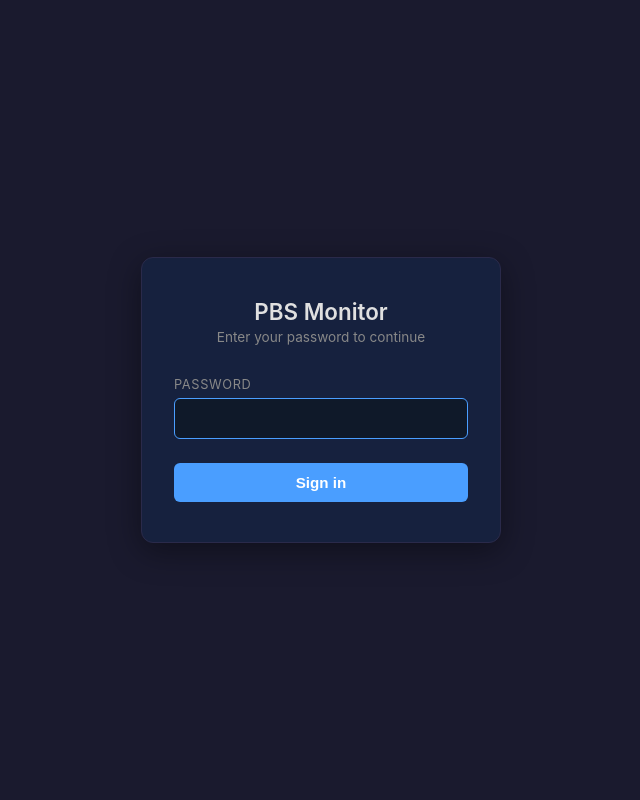
After one commit to maschkef/PBS_monitor, a Flask app: template webui/templates/login.html in a window 1280 px wide. The commit adds this page. Shown: the whole page, without its empty margins (319-959 px from the left). Run offline with Flask 3, Linux system fonts and the light colour scheme; the template is opened without the code that fills it, so the values that code supplies are empty.

Commit message:
feat(auth): implement password-based authentication with session management

```diff
--- a/webui/app.py
+++ b/webui/app.py
@@ -6,12 +6,14 @@ import copy
 import io
 import json
 import os
+import secrets
 import sys
 from datetime import datetime, timezone
+from functools import wraps
 from pathlib import Path
 
 import requests
-from flask import Flask, render_template, jsonify, request
+from flask import Flask, render_template, jsonify, request, session, redirect, url_for
 from dotenv import load_dotenv
 
 PROJECT_ROOT = Path(__file__).resolve().parent.parent
@@ -41,6 +43,95 @@ except ValueError:
     WEBUI_PORT = 5111
 WEBUI_READ_ONLY = os.environ.get("WEBUI_READ_ONLY", "").lower() in ("1", "true", "yes")
 FLASK_DEBUG = os.environ.get("FLASK_DEBUG", "").lower() in ("1", "true", "yes")
+WEBUI_PASSWORD = os.environ.get("WEBUI_PASSWORD", "").strip()
+WEBUI_SECRET_KEY = os.environ.get("WEBUI_SECRET_KEY", "").strip()
+
+
+def _configure_secret_key() -> str:
+    """Return the Flask secret key from environment, or a volatile fallback.
+
+    If WEBUI_PASSWORD is set (auth is active) but WEBUI_SECRET_KEY is not,
+    sessions will not survive a server restart.  A warning is printed so the
+    operator knows to set WEBUI_SECRET_KEY for a stable deployment.
+    """
+    if WEBUI_SECRET_KEY:
+        return WEBUI_SECRET_KEY
+    if WEBUI_PASSWORD:
+        print(
+            "[WARN] WEBUI_PASSWORD is set but WEBUI_SECRET_KEY is not. "
+            "Sessions will be invalidated on every restart. "
+            "Set WEBUI_SECRET_KEY to a random hex string for stable sessions.",
+            file=sys.stderr,
+        )
+    return secrets.token_hex(32)
+
+
+app.secret_key = _configure_secret_key()
+app.config["SESSION_COOKIE_HTTPONLY"] = True
+app.config["SESSION_COOKIE_SAMESITE"] = "Lax"
+
+# Sentinel returned to the browser instead of actual secret values.
+# The frontend must submit this exact string back for the server to recognise
+# that the user did not change the secret (i.e., preserve the stored value).
+_TOKEN_SENTINEL = "***CONFIGURED***"
+
+
+def auth_enabled() -> bool:
+    """Return True when password-based authentication is configured."""
+    return bool(WEBUI_PASSWORD)
+
+
+def _get_or_create_csrf_token() -> str:
+    """Return the per-session CSRF token, creating it if necessary."""
+    if "csrf_token" not in session:
+        session["csrf_token"] = secrets.token_hex(32)
+    return session["csrf_token"]
+
+
+def require_auth(f):
+    """Decorator: redirect to /login (or return 401 for API routes) when auth is enabled."""
+    @wraps(f)
+    def decorated(*args, **kwargs):
+        if not auth_enabled():
+            return f(*args, **kwargs)
+        if not session.get("authenticated"):
+            if request.path.startswith("/api/"):
+                return jsonify({"error": "Authentication required"}), 401
+            return redirect(url_for("login"))
+        return f(*args, **kwargs)
+    return decorated
+
+
+def require_csrf(f):
+    """Decorator: validate X-CSRF-Token header for all state-changing routes.
+
+    Only enforced when auth is enabled (CSRF is only meaningful in a
+    session-authenticated context).
+    """
+    @wraps(f)
+    def decorated(*args, **kwargs):
+        if not auth_enabled():
+            return f(*args, **kwargs)
+        token = request.headers.get("X-CSRF-Token", "")
+        expected = session.get("csrf_token", "")
+        if not token or not secrets.compare_digest(token, expected):
+            return jsonify({"error": "CSRF validation failed"}), 403
+        return f(*args, **kwargs)
+    return decorated
+
+
+def _redact_config(cfg: dict) -> dict:
+    """Return a copy of cfg safe for browser consumption.
+
+    Secrets are replaced with a sentinel so the frontend can distinguish
+    'token is configured' from 'token is empty' without the actual value
+    ever leaving the server.
+    """
+    redacted = dict(cfg)
+    redacted["ntfy_token_set"] = bool(redacted.get("ntfy_token"))
+    if redacted.get("ntfy_token"):
+        redacted["ntfy_token"] = _TOKEN_SENTINEL
+    return redacted
 
 
 def api_get(path, params=None):
@@ -494,12 +585,52 @@ def build_visual_alerting(detail, alerting_config, alerting_state, group_rules,
     }
 
 
+@app.route("/login", methods=["GET", "POST"])
+def login():
+    """Login page — only active when WEBUI_PASSWORD is configured."""
+    if not auth_enabled():
+        return redirect(url_for("index"))
+
+    error = None
+    if request.method == "POST":
+        # Validate the per-form nonce to prevent login-CSRF before checking
+        # the password. Constant-time compare for both checks.
+        form_nonce = request.form.get("_nonce", "")
+        session_nonce = session.get("login_nonce", "")
+        nonce_valid = bool(form_nonce) and bool(session_nonce) and secrets.compare_digest(
+            form_nonce, session_nonce
+        )
+        password_valid = secrets.compare_digest(
+            request.form.get("password", ""), WEBUI_PASSWORD
+        )
+        if nonce_valid and password_valid:
+            session.clear()
+            session["authenticated"] = True
+            session["csrf_token"] = secrets.token_hex(32)
+            return redirect(url_for("index"))
+        error = "Invalid password"
+
+    nonce = secrets.token_hex(16)
+    session["login_nonce"] = nonce
+    return render_template("login.html", error=error, nonce=nonce)
+
+
+@app.route("/logout", methods=["POST"])
+def logout():
+    """Destroy the current session."""
+    session.clear()
+    return redirect(url_for("login") if auth_enabled() else url_for("index"))
+
+
 @app.route("/")
+@require_auth
 def index():
-    return render_template("index.html")
+    csrf_token = _get_or_create_csrf_token() if auth_enabled() else ""
+    return render_template("index.html", csrf_token=csrf_token, auth_enabled=auth_enabled())
 
 
 @app.route("/api/datastores/metrics")
+@require_auth
 def get_datastores_metrics():
     """Fetch frequently-changing datastore data for lightweight auto-refresh.
 
@@ -619,6 +750,7 @@ def get_datastores_metrics():
 
 
 @app.route("/api/datastores")
+@require_auth
 def get_datastores():
     """Fetch all datastores with full details."""
     rescale_range = request.args.get("rescale_range", "90d")
@@ -763,6 +895,8 @@ def get_datastores():
 
 
 @app.route("/api/alerting/group-rule", methods=["POST"])
+@require_auth
+@require_csrf
 def save_group_rule():
     guard = read_only_guard()
     if guard:
@@ -821,6 +955,8 @@ def save_group_rule():
 
 
 @app.route("/api/alerting/ignore-group", methods=["POST"])
+@require_auth
+@require_csrf
 def ignore_group():
     guard = read_only_guard()
     if guard:
@@ -875,6 +1011,8 @@ def ignore_group():
 
 
 @app.route("/api/alerting/unignore-group", methods=["POST"])
+@require_auth
+@require_csrf
 def unignore_group():
     """Remove a backup group from the ignored_groups list in config."""
     guard = read_only_guard()
@@ -911,6 +1049,7 @@ def unignore_group():
 
 
 @app.route("/api/webui/info")
+@require_auth
 def webui_info():
     """Return web UI metadata (read-only flag, paths) for the frontend."""
     # Detect Docker environment
@@ -925,13 +1064,16 @@ def webui_info():
 
 
 @app.route("/api/alerting/config")
+@require_auth
 def get_alerting_config():
-    """Return the current alerting configuration."""
+    """Return the current alerting configuration with secrets redacted."""
     cfg = load_visual_alerting_config()
-    return jsonify({"config": cfg, "read_only": WEBUI_READ_ONLY})
+    return jsonify({"config": _redact_config(cfg), "read_only": WEBUI_READ_ONLY})
 
 
 @app.route("/api/alerting/config", methods=["POST"])
+@require_auth
+@require_csrf
 def save_alerting_config():
     """Persist user-supplied changes to alerting/config.json."""
     guard = read_only_guard()
@@ -944,9 +1086,15 @@ def save_alerting_config():
         with open(ALERTING_CONFIG_PATH) as f:
             raw_config = json.load(f)
 
-    for key in ("ntfy_url", "ntfy_topic", "ntfy_token"):
+    for key in ("ntfy_url", "ntfy_topic"):
         if key in payload:
             raw_config[key] = str(payload[key])
+    # ntfy_token: only update when the user submitted a real value, not the
+    # redaction sentinel. Submitting an empty string clears the stored token.
+    if "ntfy_token" in payload:
+        submitted = str(payload["ntfy_token"])
+        if submitted != _TOKEN_SENTINEL:
+            raw_config["ntfy_token"] = submitted
 
     if "alert_cooldown_minutes" in payload:
         val = alert_monitor.coerce_int(payload["alert_cooldown_minutes"])
@@ -1008,6 +1156,8 @@ def save_alerting_config():
 
 
 @app.route("/api/alerting/test/dry-run", methods=["POST"])
+@require_auth
+@require_csrf
 def alerting_test_dry_run():
     """Simulate a full alerting run and return what would be sent — without sending."""
     alerting_config = load_visual_alerting_config()
@@ -1081,6 +1231,8 @@ def alerting_test_dry_run():
 
 
 @app.route("/api/alerting/test/live", methods=["POST"])
+@require_auth
+@require_csrf
 def alerting_test_live():
     """Run a real alerting check and send notifications via ntfy."""
     guard = read_only_guard()
@@ -1099,6 +1251,8 @@ def alerting_test_live():
 
 
 @app.route("/api/alerting/test/notify", methods=["POST"])
+@require_auth
+@require_csrf
 def alerting_test_notify():
     """Send a single test notification to verify the ntfy configuration."""
     guard = read_only_guard()
@@ -1157,6 +1311,7 @@ def alerting_test_notify():
 
 
 @app.route("/api/alerting/notification-log", methods=["GET"])
+@require_auth
 def get_notification_log():
     """Return the notification history log."""
     try:
@@ -1171,6 +1326,8 @@ def get_notification_log():
 
 
 @app.route("/api/alerting/notification-log", methods=["DELETE"])
+@require_auth
+@require_csrf
 def clear_notification_log():
     """Clear the notification history log."""
     guard = read_only_guard()
@@ -1185,6 +1342,7 @@ def clear_notification_log():
 
 
 @app.route("/api/health")
+@require_auth
 def get_health():
     """Proxy the platform health check."""
     try:
@@ -1195,6 +1353,7 @@ def get_health():
 
 
 @app.route("/api/datastores/<datastore_id>/backups")
+@require_auth
 def get_datastore_backups(datastore_id):
     """Fetch namespace-aware backup browsing data for a single datastore."""
     base_path = f"/monitoring/v1/datastores/{datastore_id}/backups"
@@ -1262,6 +1421,7 @@ def get_datastore_backups(datastore_id):
 
 
 @app.route("/api/platform-stats")
+@require_auth
 def get_platform_stats():
     """Fetch public platform statistics."""
     stats = {}
--- /dev/null
+++ b/webui/templates/login.html
@@ -0,0 +1,139 @@
+<!DOCTYPE html>
+<html lang="en">
+<head>
+  <meta charset="UTF-8"/>
+  <meta name="viewport" content="width=device-width, initial-scale=1.0"/>
+  <title>PBS Monitor — Login</title>
+  <style>
+    *, *::before, *::after { box-sizing: border-box; margin: 0; padding: 0; }
+
+    :root {
+      --bg:           #1a1a2e;
+      --surface:      #16213e;
+      --border:       #2a2a4a;
+      --text:         #e0e0e0;
+      --text-muted:   #888;
+      --accent:       #4a9eff;
+      --accent-hover: #6bb3ff;
+      --error-bg:     #3a1a1a;
+      --error-border: #7a2a2a;
+      --error-text:   #ff8080;
+      --input-bg:     #0f1929;
+    }
+
+    body {
+      min-height: 100vh;
+      display: flex;
+      align-items: center;
+      justify-content: center;
+      background: var(--bg);
+      color: var(--text);
+      font-family: -apple-system, BlinkMacSystemFont, "Segoe UI", Roboto, sans-serif;
+    }
+
+    .login-card {
+      background: var(--surface);
+      border: 1px solid var(--border);
+      border-radius: 12px;
+      padding: 2.5rem 2rem;
+      width: 100%;
+      max-width: 360px;
+      box-shadow: 0 8px 32px rgba(0, 0, 0, 0.4);
+    }
+
+    .login-header {
+      text-align: center;
+      margin-bottom: 2rem;
+    }
+
+    .login-header h1 {
+      font-size: 1.4rem;
+      font-weight: 600;
+      color: var(--text);
+      margin-bottom: 0.25rem;
+    }
+
+    .login-header p {
+      font-size: 0.85rem;
+      color: var(--text-muted);
+    }
+
+    .error-box {
+      background: var(--error-bg);
+      border: 1px solid var(--error-border);
+      color: var(--error-text);
+      border-radius: 6px;
+      padding: 0.65rem 0.9rem;
+      font-size: 0.875rem;
+      margin-bottom: 1.25rem;
+    }
+
+    label {
+      display: block;
+      font-size: 0.8rem;
+      color: var(--text-muted);
+      margin-bottom: 0.4rem;
+      text-transform: uppercase;
+      letter-spacing: 0.05em;
+    }
+
+    input[type="password"] {
+      width: 100%;
+      background: var(--input-bg);
+      border: 1px solid var(--border);
+      border-radius: 6px;
+      padding: 0.65rem 0.85rem;
+      color: var(--text);
+      font-size: 1rem;
+      outline: none;
+      transition: border-color 0.2s;
+    }
+
+    input[type="password"]:focus {
+      border-color: var(--accent);
+    }
+
+    .form-group {
+      margin-bottom: 1.5rem;
+    }
+
+    button[type="submit"] {
+      width: 100%;
+      background: var(--accent);
+      color: #fff;
+      border: none;
+      border-radius: 6px;
+      padding: 0.7rem 1rem;
+      font-size: 0.95rem;
+      font-weight: 600;
+      cursor: pointer;
+      transition: background 0.2s;
+    }
+
+    button[type="submit"]:hover {
+      background: var(--accent-hover);
+    }
+  </style>
+</head>
+<body>
+  <div class="login-card">
+    <div class="login-header">
+      <h1>PBS Monitor</h1>
+      <p>Enter your password to continue</p>
+    </div>
+
+    {% if error %}
+    <div class="error-box">{{ error }}</div>
+    {% endif %}
+
+    <form method="post" action="/login" autocomplete="off">
+      <input type="hidden" name="_nonce" value="{{ nonce }}"/>
+      <div class="form-group">
+        <label for="password">Password</label>
+        <input type="password" id="password" name="password" autofocus required/>
+      </div>
+      <button type="submit">Sign in</button>
+    </form>
+  </div>
+</body>
+</html>
```
Also changed, not shown: webui/templates/index.html (+71 -47 lines), 2 other files.
